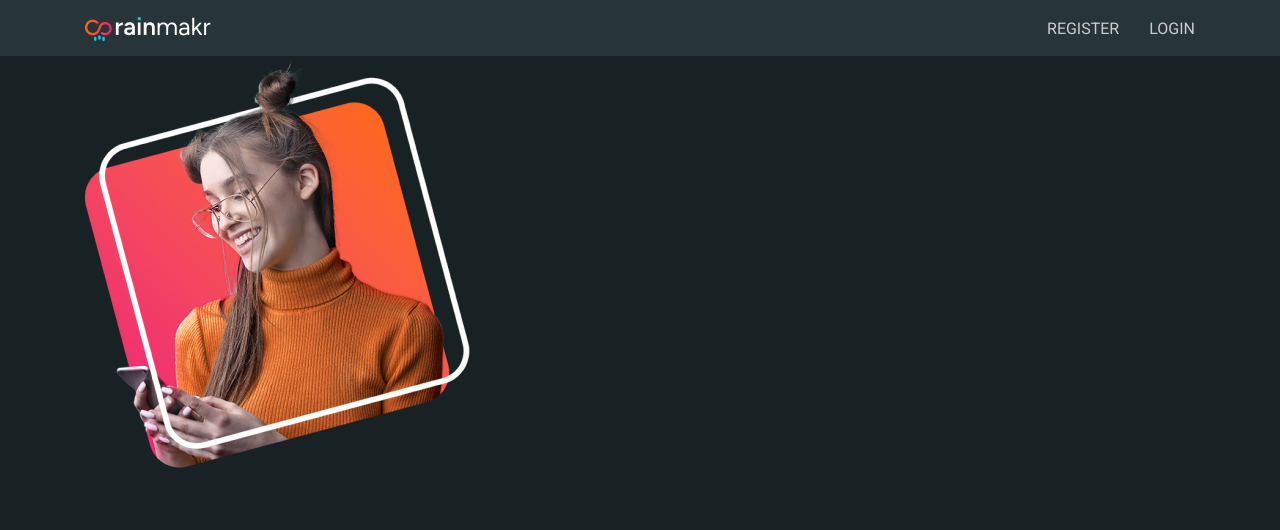
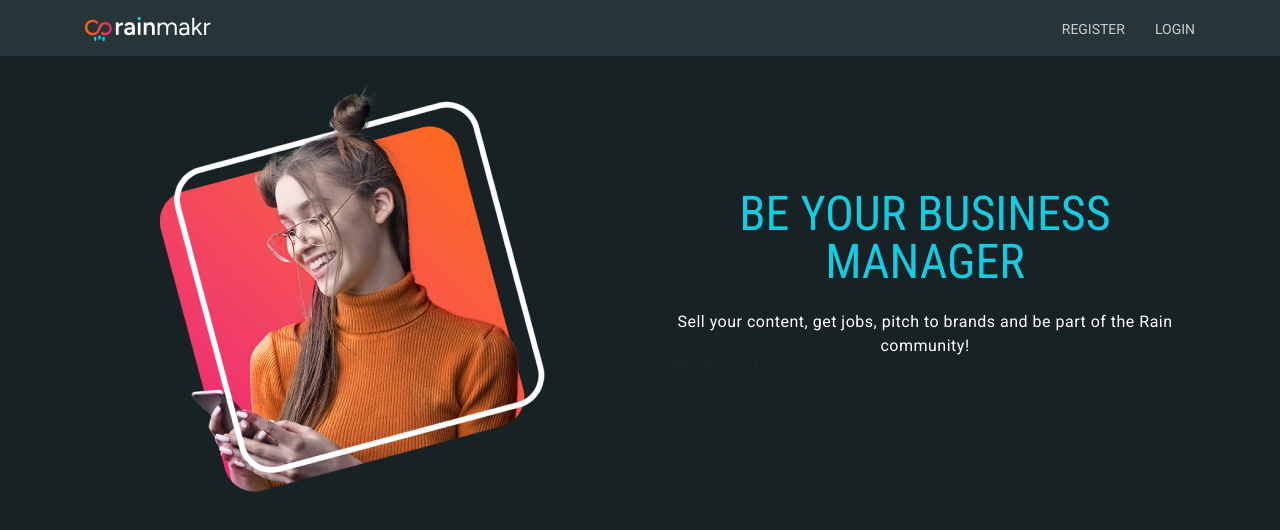
Before and after one commit to Pipinha/mandachuva-frontend, a React (Create React App) app: page / in a window 1280 px wide. Shown: the top 530 px of the page. Built offline with nearby package versions, Linux system fonts and the light colour scheme.

Commit message:
block-1 ok

```diff
--- a/src/components/Header.js
+++ b/src/components/Header.js
@@ -20,13 +20,12 @@ class Header extends Component {
                                     <Link to={'/'}><img src="/assets/img/logo.png" alt="Rainmakr" /></Link>
                                 </div>
                                 <div className="menu flex-fill text-right">
-                                    <Link className="menu-item" to={'/account/register'}>REGISTER</Link>
-                                    <Link className="menu-item" to={'/account/login'}>LOGIN</Link>
+                                    <Link className="menu-item" to={'/'}>REGISTER</Link>
+                                    <Link className="menu-item" to={'/'}>LOGIN</Link>
                                 </div>
                             </div>
                         </div>
                     </header>
-
                     {this.props.children}
                 </div>
             </>
--- a/src/modules/Home.js
+++ b/src/modules/Home.js
@@ -1,15 +1,22 @@
 import { Component } from "react";
 import { connect } from "react-redux";
-import { withRouter } from "react-router-dom";
+import { Link, withRouter } from "react-router-dom";
 
 class Home extends Component {
     render() {
         return (
             <>
                 <div className="container">
-                    <div className="row">
+                    <div className="row block-1 align-items-center mt-4">
+                        <div className="col-md-6 text-center">
+                            <img src="/assets/img/img-home-1.png" alt="Rainmakr" />
+                        </div>
                         <div className="col-md-6">
-                            <img src="/assets/img/img-home-1.png" alt="Rainmakr" />
+                            <div className="title">BE YOUR BUSINESS MANAGER</div>
+                            <div className="caption mt-4">Sell your content, get jobs, pitch to brands and be part of the Rain community!</div>
+                            <div className="box-button">
+                                <Link class="btn">Be a Rainmakr</Link>
+                            </div>
                         </div>
                     </div>
                 </div>
--- a/src/styles/Base.css
+++ b/src/styles/Base.css
@@ -27,8 +27,24 @@ font-family: 'Roboto Condensed', sans-serif;
 .page {
     height: 100%;
 }
+/* PAGES - HOME */
 .page-home {
     background: #182123;
+}
+.page-home .block-1 .title {
+    color: #12CCE4;
+    font-family: 'Roboto Condensed', sans-serif;
+    font-size: 48px;
+    line-height: 48px;
+    font-weight: 400;
+    text-align: center;
+}
+.page-home .block-1 .caption {
+    font-family: 'Roboto', sans-serif;
+    font-size: 16px;
+    color: #FFFFFF;
+    text-align: center;
+    letter-spacing: 0.5px;
 }
 
 /* TYPE FAMILY */
@@ -38,7 +54,7 @@ h1 {
 
 .menu-item {
     font-family: 'Roboto', sans-serif;
-    font-size: 16px;
+    font-size: 14px;
     color: #CCCCCC;
 }
 .menu-item:hover {
```
